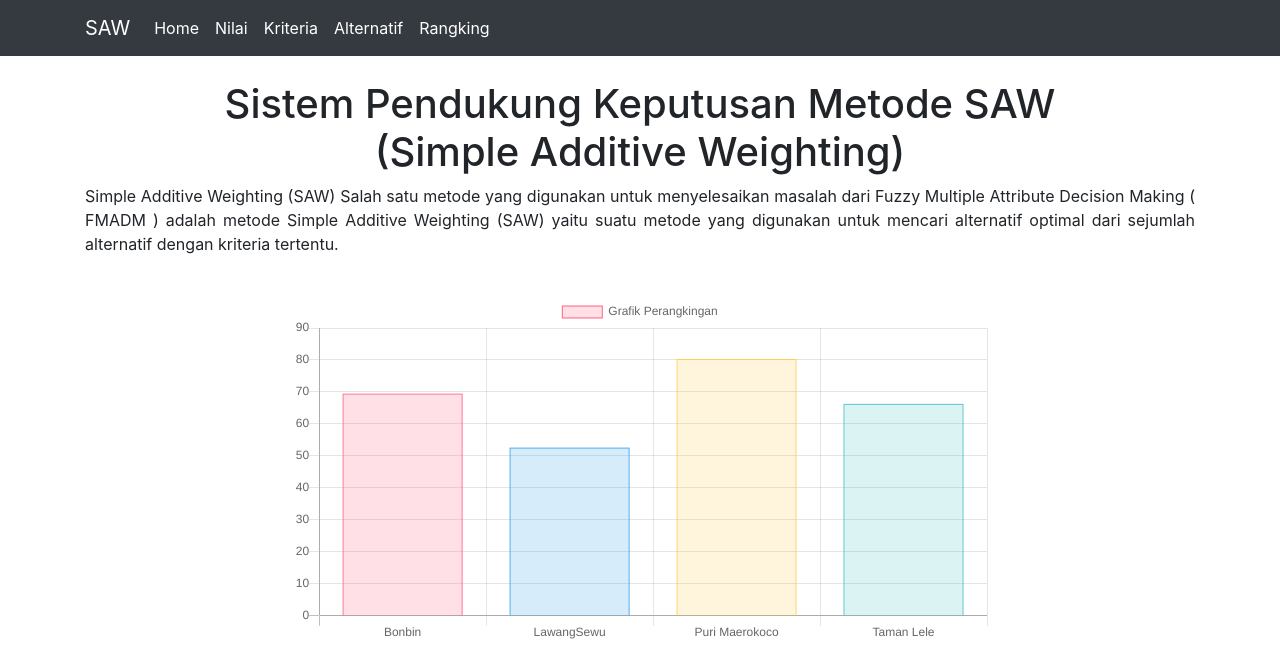
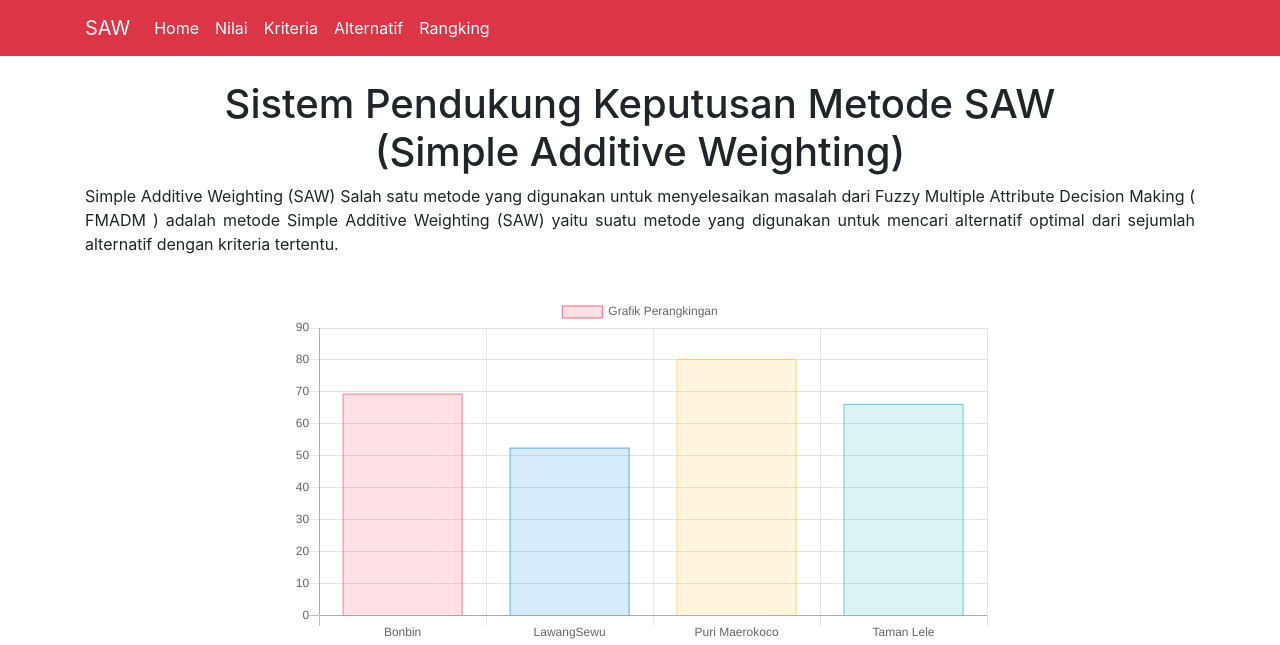
Before and after one commit to anggairham/DecisionSupportSystem, a PHP site: page /index.php in a window 1280 px wide. Shown: the top 645 px of the page. Run offline with PHP 8.4, Linux system fonts and the light colour scheme; data comes from the database, SQL or seed files in the repository; some libraries are stand-ins or nearby versions.

Commit message:
Update header.php

```diff
--- a/DSS/header.php
+++ b/DSS/header.php
@@ -9,7 +9,7 @@
 </head>
 <body>
 
-<nav class="navbar navbar-expand-lg navbar-dark bg-dark">
+<nav class="navbar navbar-expand-lg navbar-dark bg-danger">
   <div class="container">
   <a class="navbar-brand" href="index.php">SAW</a>
   <button class="navbar-toggler" type="button" data-toggle="collapse" data-target="#navbarSupportedContent" aria-controls="navbarSupportedContent" aria-expanded="false" aria-label="Toggle navigation">
```
